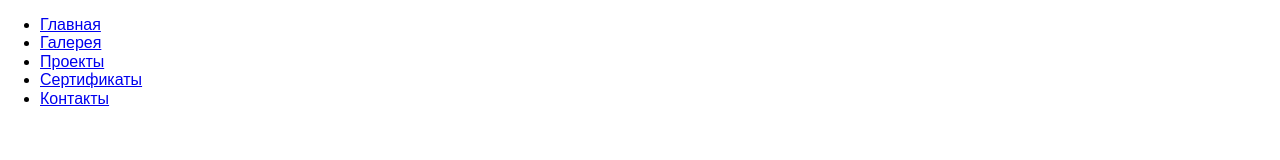
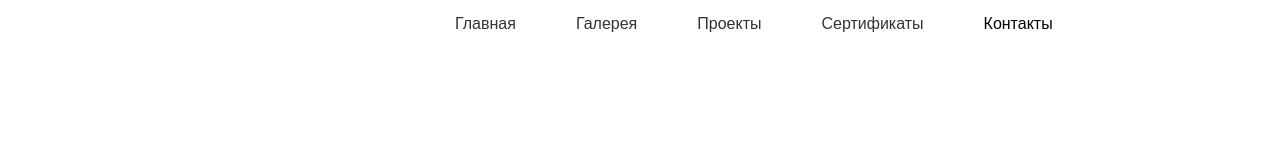
Before and after one commit to AChekov/Smart_Orange, a website built with webpack: page src/index.html in a window 1280 px wide. Built offline with nearby package versions, Linux system fonts and the light colour scheme; a web font is replaced by a local one.

Commit message:
header_style

```diff
--- a/package.json
+++ b/package.json
@@ -17,6 +17,7 @@
   },
   "dependencies": {
     "html-webpack-plugin": "^5.5.0",
+    "modern-normalize": "^2.0.0",
     "normalize.css": "^8.0.1"
   }
 }
--- a/src/index.html
+++ b/src/index.html
@@ -34,16 +34,25 @@
 
     <meta name="msapplication-TileColor" content="#ffc40d" />
     <meta name="theme-color" content="#ffffff" />
-    <title>Title</title>
+    <title>Project Home</title>
   </head>
   <body>
     <!-- <include src="./partials/header.html"></include> -->
-    <header>
-      <a href="#" class="header_logo"></a>
-      <nav>
+    <header class="header">
+      <a href="index.html" class="header_logo">
+        <svg
+          class="logo__icon"
+          width="70px"
+          height="44px"
+          enable-background="new 0 0 24 24"
+        >
+          <use href="./images/logo.svg"></use>
+        </svg>
+      </a>
+      <nav class="header_nav">
         <ul class="header_list">
           <li class="header_item">
-            <a href="#" class="header_link">Главная</a>
+            <a href="index.html" class="header_link">Главная</a>
           </li>
           <li class="header_item">
             <a href="#" class="header_link">Галерея</a>
--- a/src/partials/header.html
+++ b/src/partials/header.html
@@ -1,4 +1,4 @@
-<header class="header">
+<header class="header" id="home">
   <a href="./index.html" class="header_logo"></a>
   <nav>
     <ul class="header_list">
--- /dev/null
+++ b/src/styles/_header.scss
@@ -0,0 +1,34 @@
+.header {
+  display: flex;
+  // justify-content: space-between;
+  align-items: center;
+  max-width: 1170px;
+  padding-left: 15px;
+  padding-right: 15px;
+  margin: 0 auto;
+  // &__logo {
+  //   background-repeat: no-repeat;
+  //   background-size: cover;
+  //   fill: "black";
+  // }
+  // &__nav {
+  //   display: flex;
+  // }
+}
+
+.header_logo {
+  background-repeat: no-repeat;
+  background-size: cover;
+  margin-right: 330px;
+}
+
+.header_list {
+  display: flex;
+  // justify-content: flex-start;
+  // margin-right: 60px;
+}
+
+.header_item:not(:last-child) {
+  margin-right: 60px;
+  color: #333333;
+}
--- /dev/null
+++ b/src/styles/base/_common.scss
@@ -0,0 +1,42 @@
+// @import "node_modules/modern-normalize/modern-normalize.css";
+
+body {
+  font-family: "TT Hoves Pro Trial", sans-serif;
+}
+
+html,
+body {
+  -webkit-overflow-scrolling: touch;
+}
+
+h1,
+h2,
+h3,
+h4,
+h5,
+h6,
+p,
+ul {
+  margin: 0;
+  padding-left: 0;
+}
+
+ul {
+  margin: 0;
+  padding: 0;
+  list-style: none;
+}
+
+li {
+  list-style: none;
+}
+
+a {
+  text-decoration: none;
+  color: inherit;
+}
+
+button {
+  cursor: pointer;
+  font-family: inherit;
+}
--- /dev/null
+++ b/src/styles/base/_container.scss
@@ -0,0 +1,6 @@
+.container {
+  width: 100%;
+  margin: 0 auto;
+  padding-right: 32px;
+  padding-left: 32px;
+}
--- a/src/styles/main.scss
+++ b/src/styles/main.scss
@@ -1,3 +1,11 @@
-body {
-  font-family: "TT Hoves Pro Trial", sans-serif;
-}
+// $text-dark: #333333;
+// $text-grey: #bdbdbd;
+// $red: #c30000;
+// $white: #ffffff;
+// $grey-light: #c4c4c4;
+// $dark: #2c2c2c;
+
+@import "./base/common";
+@import "./base/container";
+
+@import "./header";
```
Also changed, not shown: 2 other files.
